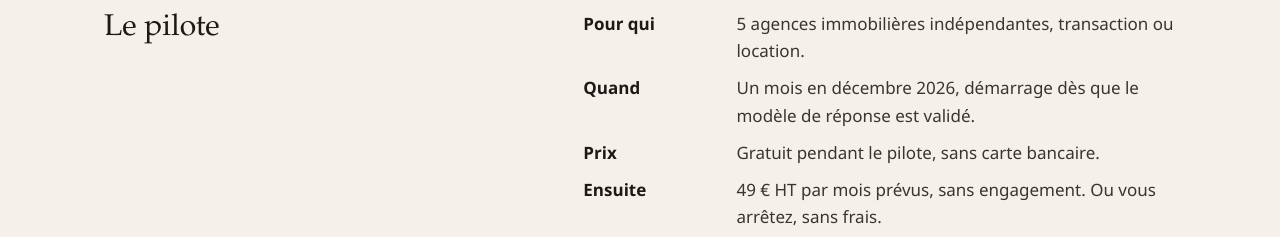
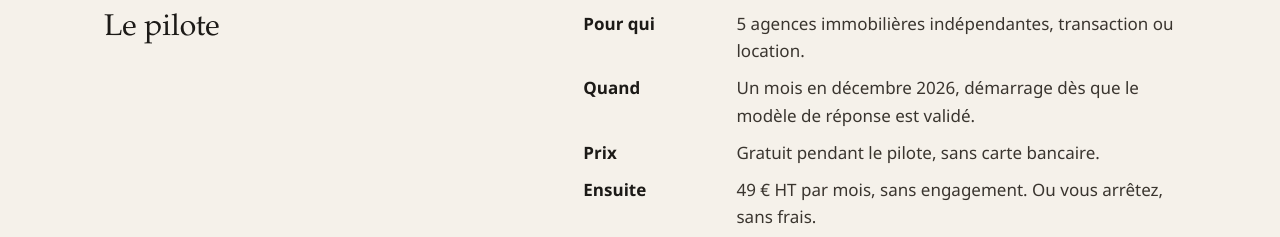
Before and after one commit to Firas-Dahmani/le-veilleur, a plain HTML site: page index.html in a window 1280 px wide. Shown: the part 1890-2127 px from the top of the page. Drawn offline with Linux system fonts and the light colour scheme.

Commit message:
Price confirmed: 49 EUR HT per month

```diff
--- a/index.html
+++ b/index.html
@@ -167,7 +167,7 @@
         <dt>Pour qui</dt><dd>5 agences immobilières indépendantes, transaction ou location.</dd>
         <dt>Quand</dt><dd>Un mois en décembre 2026, démarrage dès que le modèle de réponse est validé.</dd>
         <dt>Prix</dt><dd>Gratuit pendant le pilote, sans carte bancaire.</dd>
-        <dt>Ensuite</dt><dd>49&nbsp;€ HT par mois prévus, sans engagement. Ou vous arrêtez, sans frais.</dd>
+        <dt>Ensuite</dt><dd>49&nbsp;€ HT par mois, sans engagement. Ou vous arrêtez, sans frais.</dd>
         <dt>Pour démarrer</dt><dd><a href="mailto:firas1dahmani@gmail.com?subject=Pilote%20Le%20Veilleur">firas1dahmani@gmail.com</a> ou <a href="https://wa.me/21627177090">WhatsApp +216&nbsp;27&nbsp;177&nbsp;090</a></dd>
       </dl>
     </div>
```
